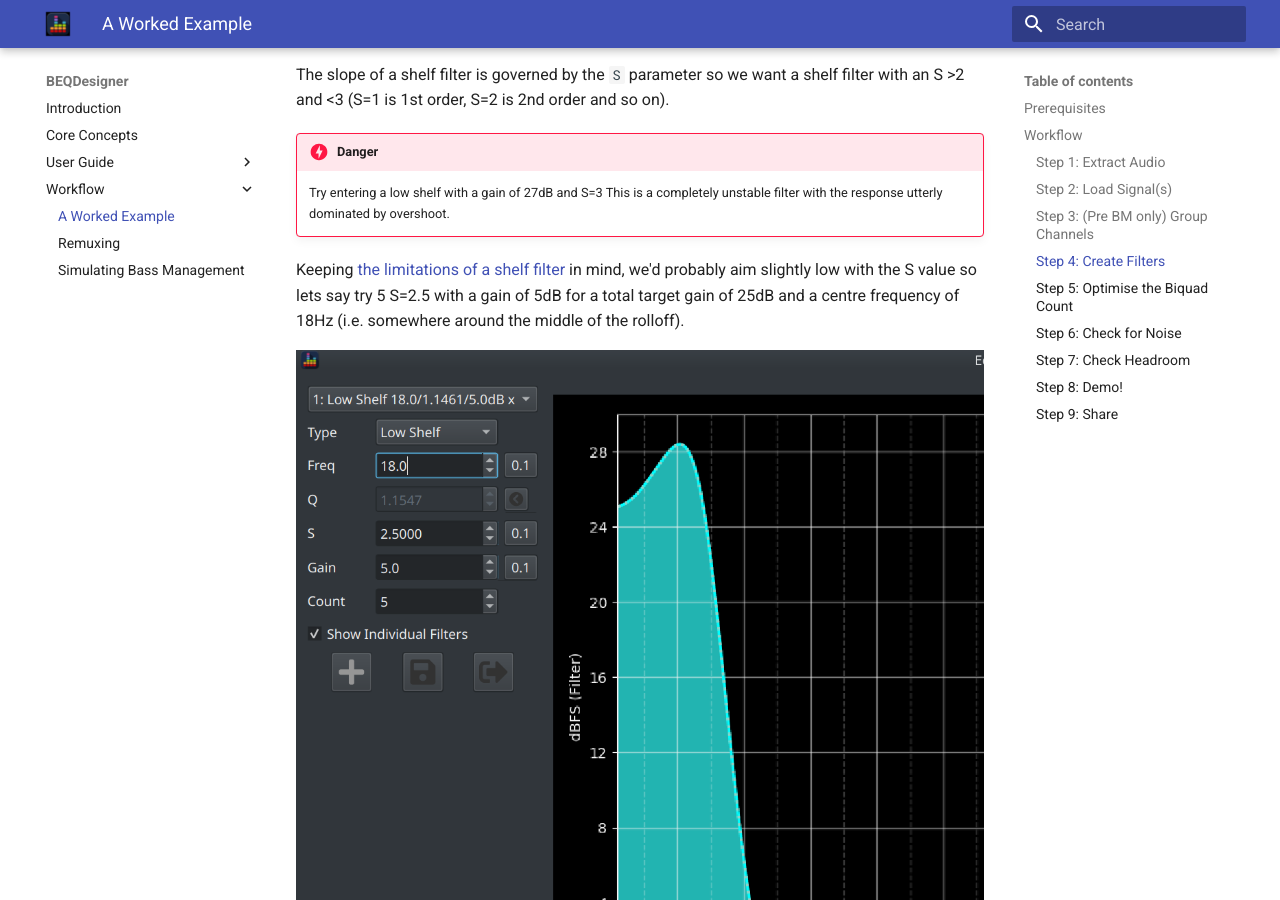
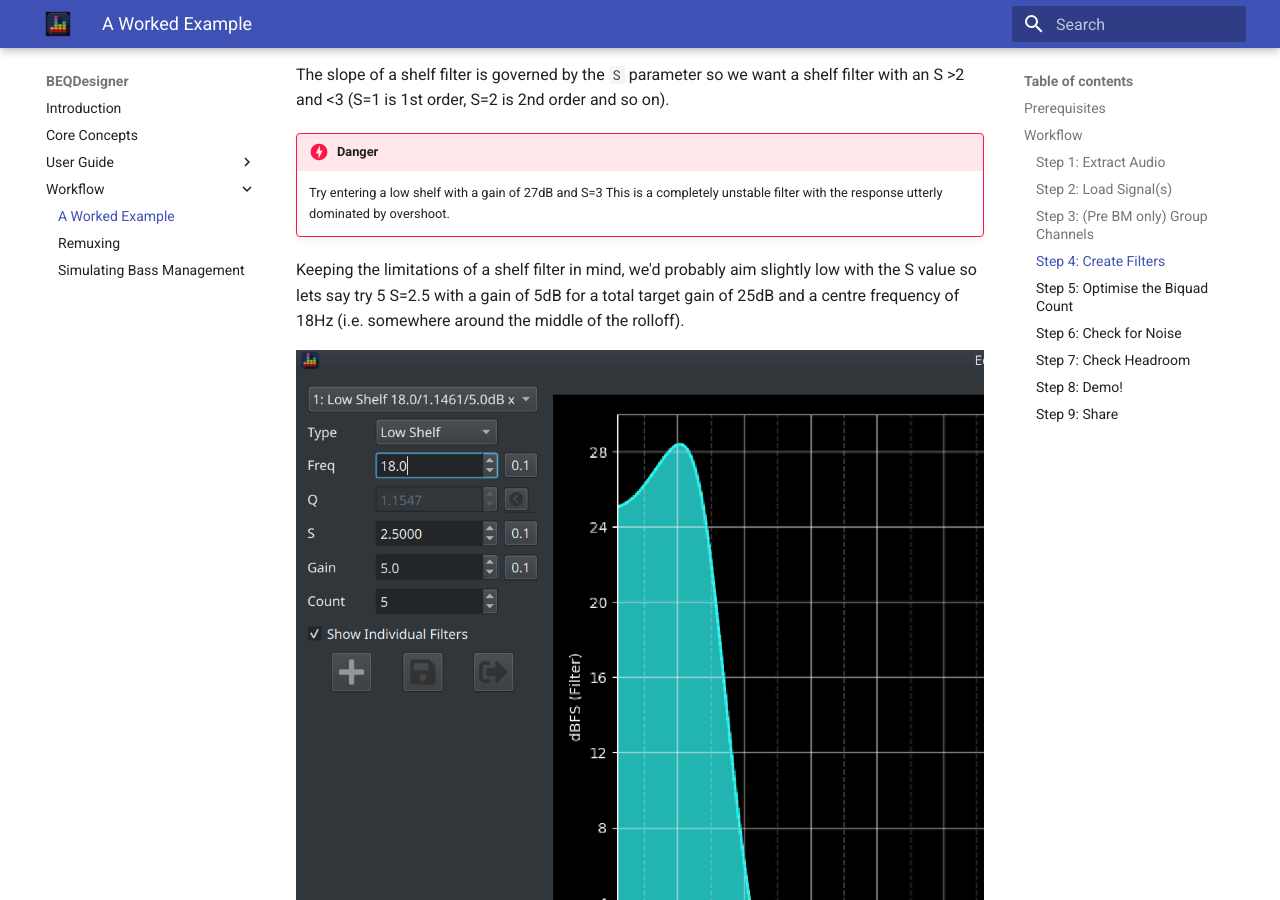
Before and after one commit to 3ll3d00d/beqdesigner, an MkDocs documentation site: the page built from docs/workflow/beq.md, in a window 1280 px wide and 900 px high, scrolled down 1965 px. Built offline with MkDocs 1.6.1 and Material for MkDocs 9.7.7, drawn with Linux system fonts in a browser that asks for light colours; formulas are drawn with MathJax 3; part of the change alters nothing that is shown; some of the changed text lies outside the part shown.

Commit message:
fixed bad link

```diff
--- a/docs/workflow/beq.md
+++ b/docs/workflow/beq.md
@@ -61,7 +61,7 @@ The slope of a shelf filter is governed by the `S` parameter so we want a shelf
     Try entering a low shelf with a gain of 27dB and S=3
     This is a completely unstable filter with the response utterly dominated by overshoot.
 
-Keeping [the limitations of a shelf filter](#understanding-filter-shape) in mind, we'd probably aim slightly low with the S value so lets say try 5 S=2.5 with a gain of 5dB for a total target gain of 25dB and a centre frequency of 18Hz (i.e. somewhere around the middle of the rolloff).
+Keeping the limitations of a shelf filter in mind, we'd probably aim slightly low with the S value so lets say try 5 S=2.5 with a gain of 5dB for a total target gain of 25dB and a centre frequency of 18Hz (i.e. somewhere around the middle of the rolloff).
 
 ![Shelf Take1](../img/beq_rp1_shelf_1.png)
 
@@ -99,7 +99,7 @@ using S=1 +4dB low shelf filter to flatten it out
 
 ![RP1 Take 2 Filters](../img/beq_rp1_shelf_2_filters.png)
 
-Now we've restored our 30Hz level while pulling up that
+Now we've restored our 30Hz level while still recovering that rolled off content.
 
 !!! tip
     Use [Presets](../ui/presets.md) to store a few different filters so you can quickly switch back and forth to see the difference.
```
